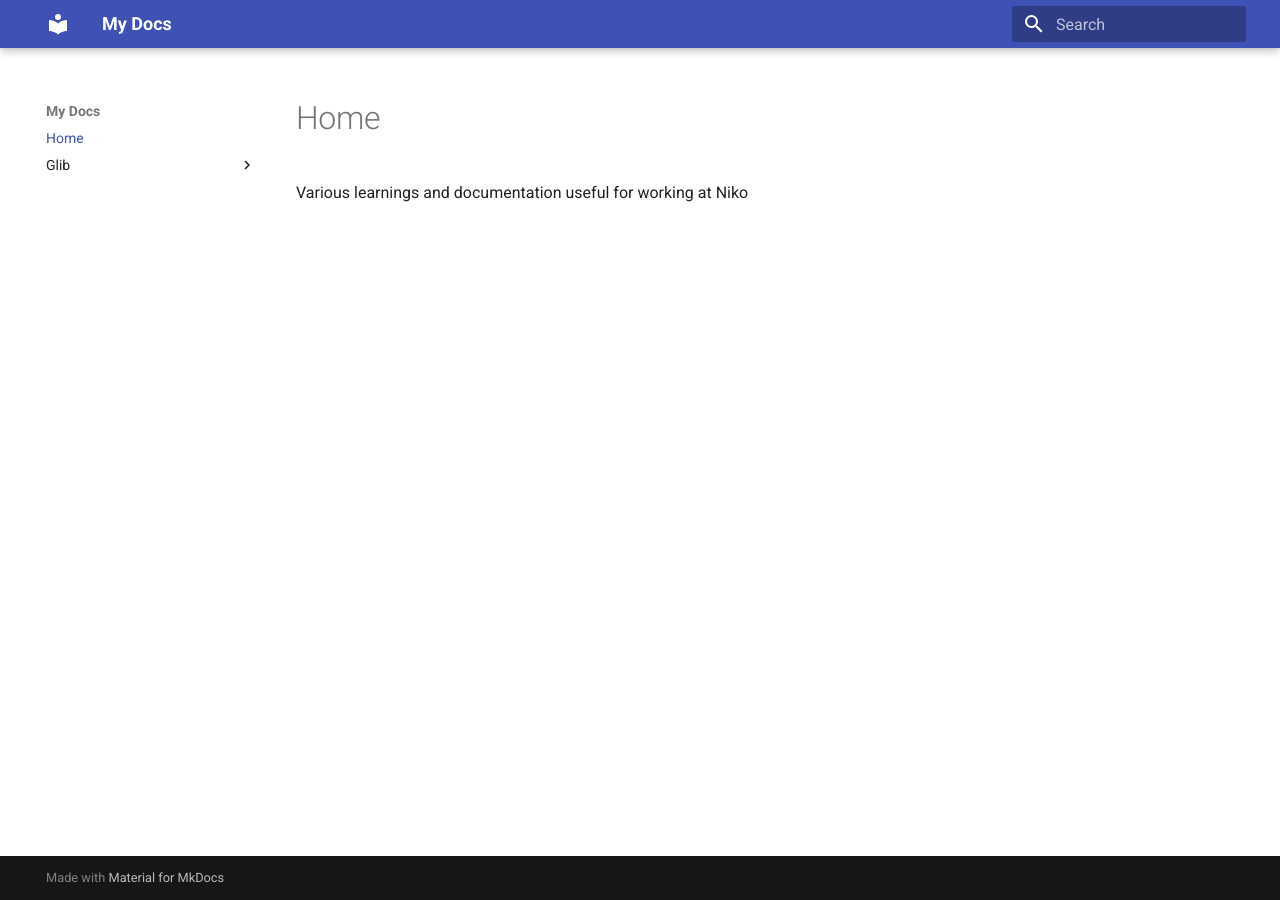
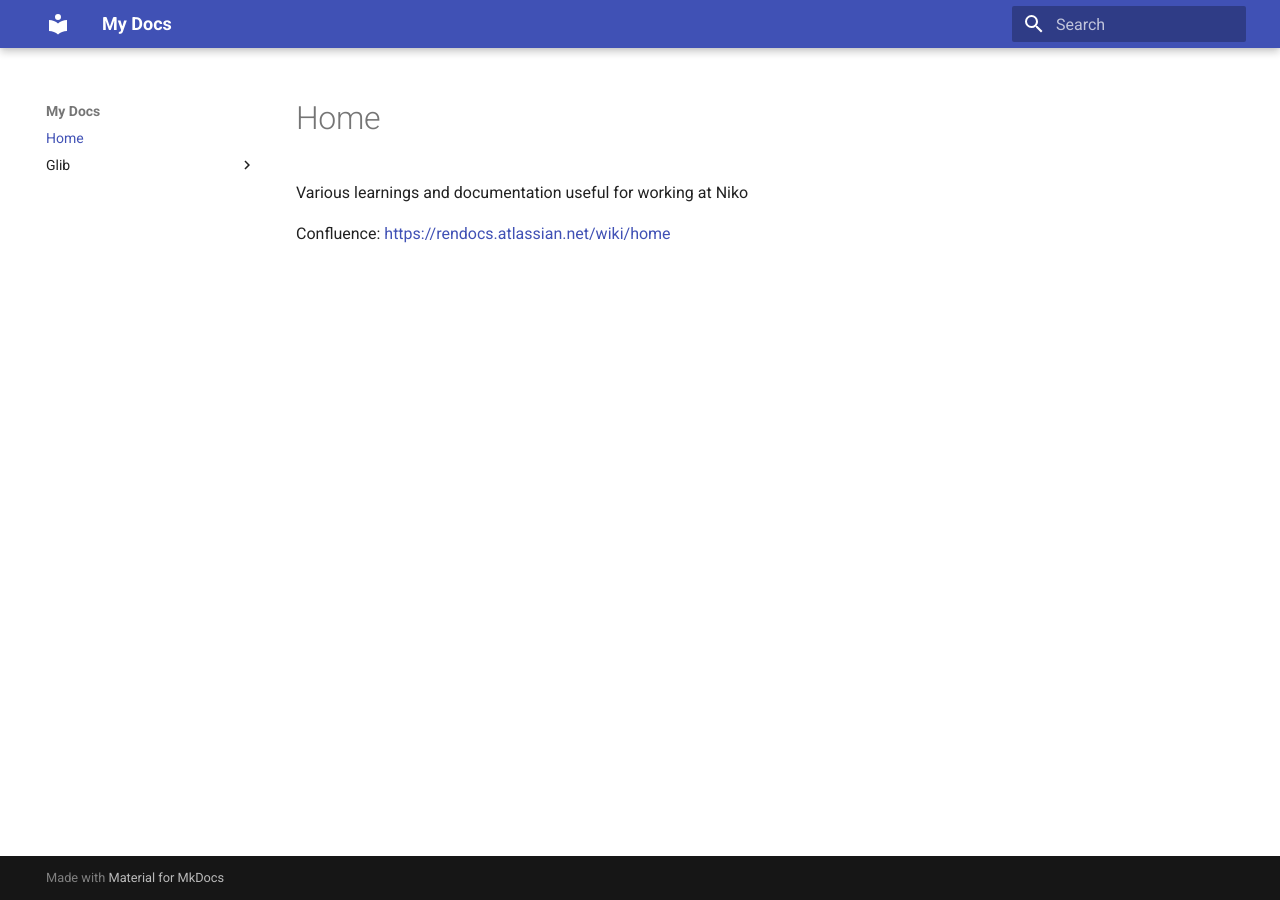
Before and after one commit to mderoover-niko/mderoover-niko.github.io, an MkDocs documentation site: the page built from docs/index.md, in a window 1280 px wide. Built offline with MkDocs 1.6.1 and Material for MkDocs 9.7.7, drawn with Linux system fonts in a browser that asks for light colours; part of the change alters nothing that is shown.

Commit message:
add link to confluence

```diff
--- a/docs/index.md
+++ b/docs/index.md
@@ -1,3 +1,5 @@
 # Home
 
 Various learnings and documentation useful for working at Niko
+
+Confluence: <https://rendocs.atlassian.net/wiki/home>
```
